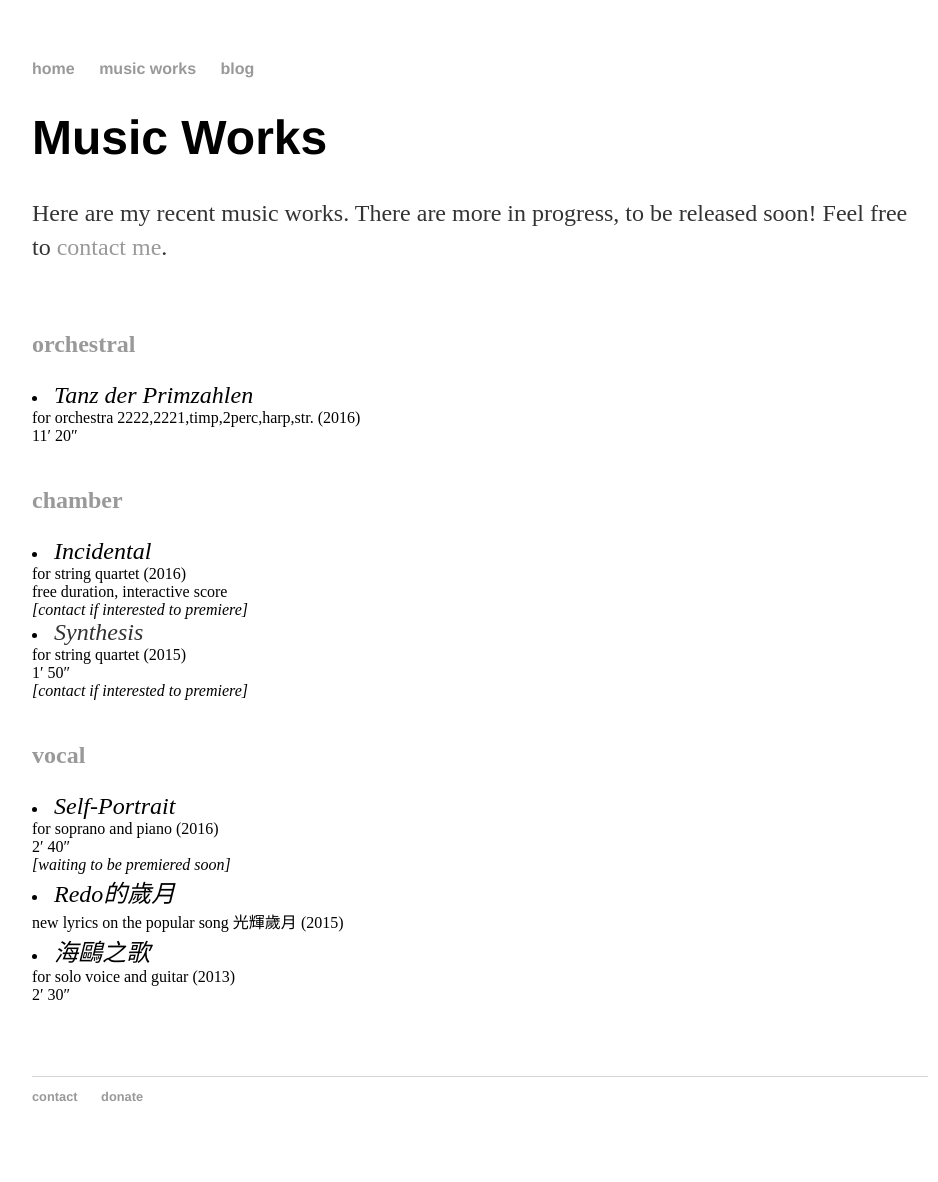
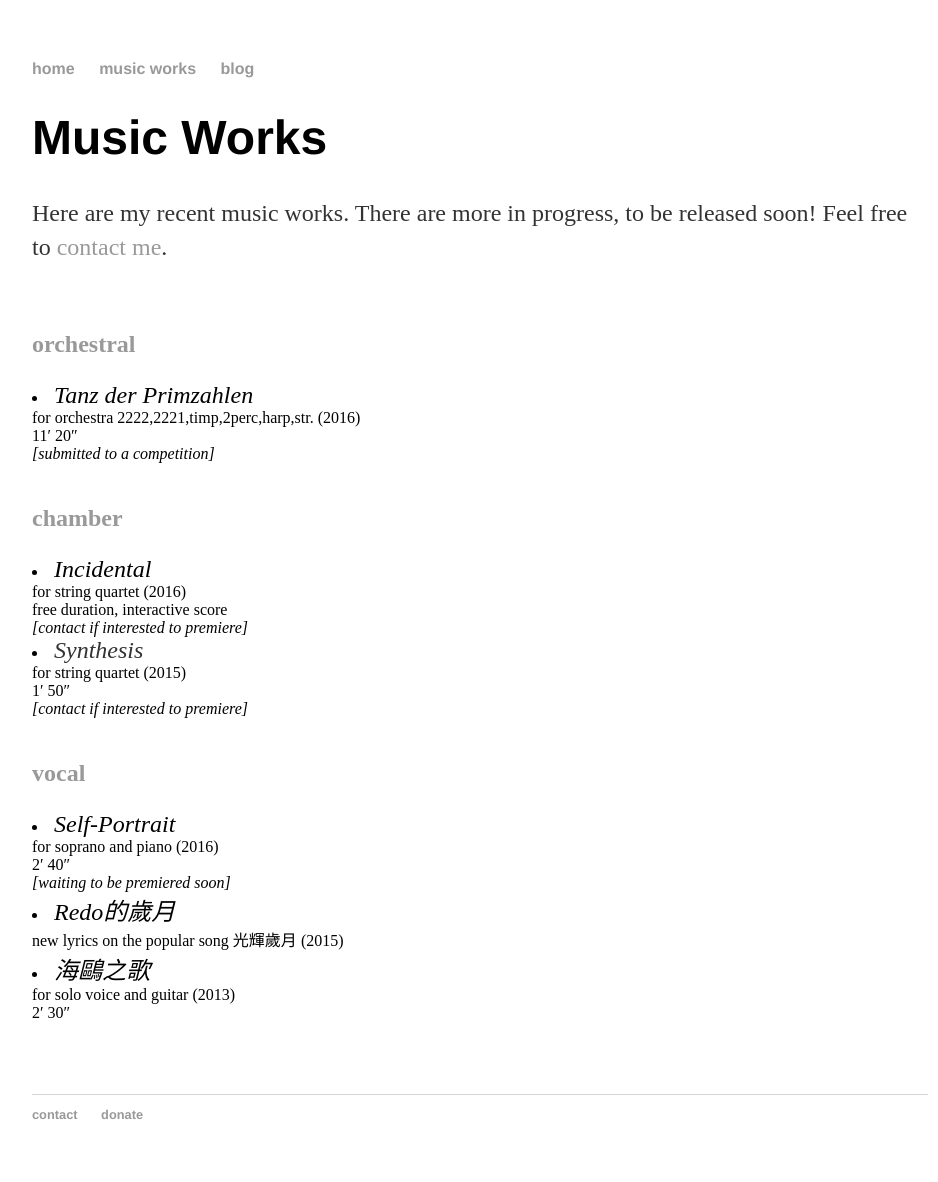
Before and after one commit to maksuihin/maksuihin.github.io, a Jekyll site: the page built from works.html, in a window 1280 px wide. Shown: the whole page, without its empty margins (160-1098 px from the left). Built offline with Jekyll 4.4.1, drawn with Linux system fonts in a browser that asks for light colours.

Commit message:
Update works.html

```diff
--- a/works.html
+++ b/works.html
@@ -12,7 +12,7 @@ title: Music Works by MAK, Sui-hin
 			<p><h2>orchestral</h2></p><u1>
 				<li><em>Tanz der Primzahlen</em>
 				</br>for orchestra 2222,2221,timp,2perc,harp,str. (2016)</br>11′ 20″<br/>
-				<!--<i>[contact if interested to premiere]</i></li>-->
+				<i>[submitted to a competition]</i></li>
 				</ul>
 			</br>
 
```
